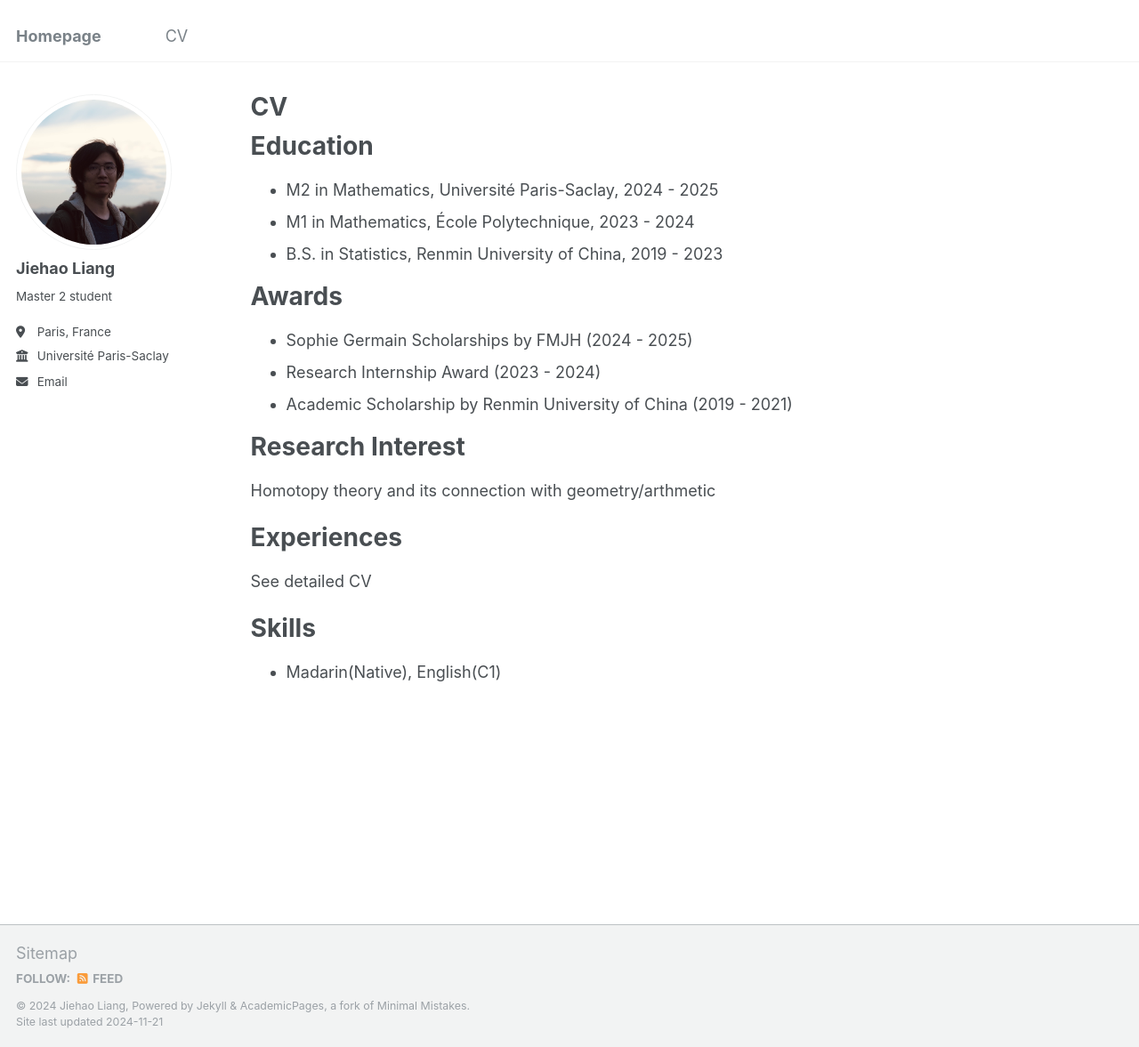
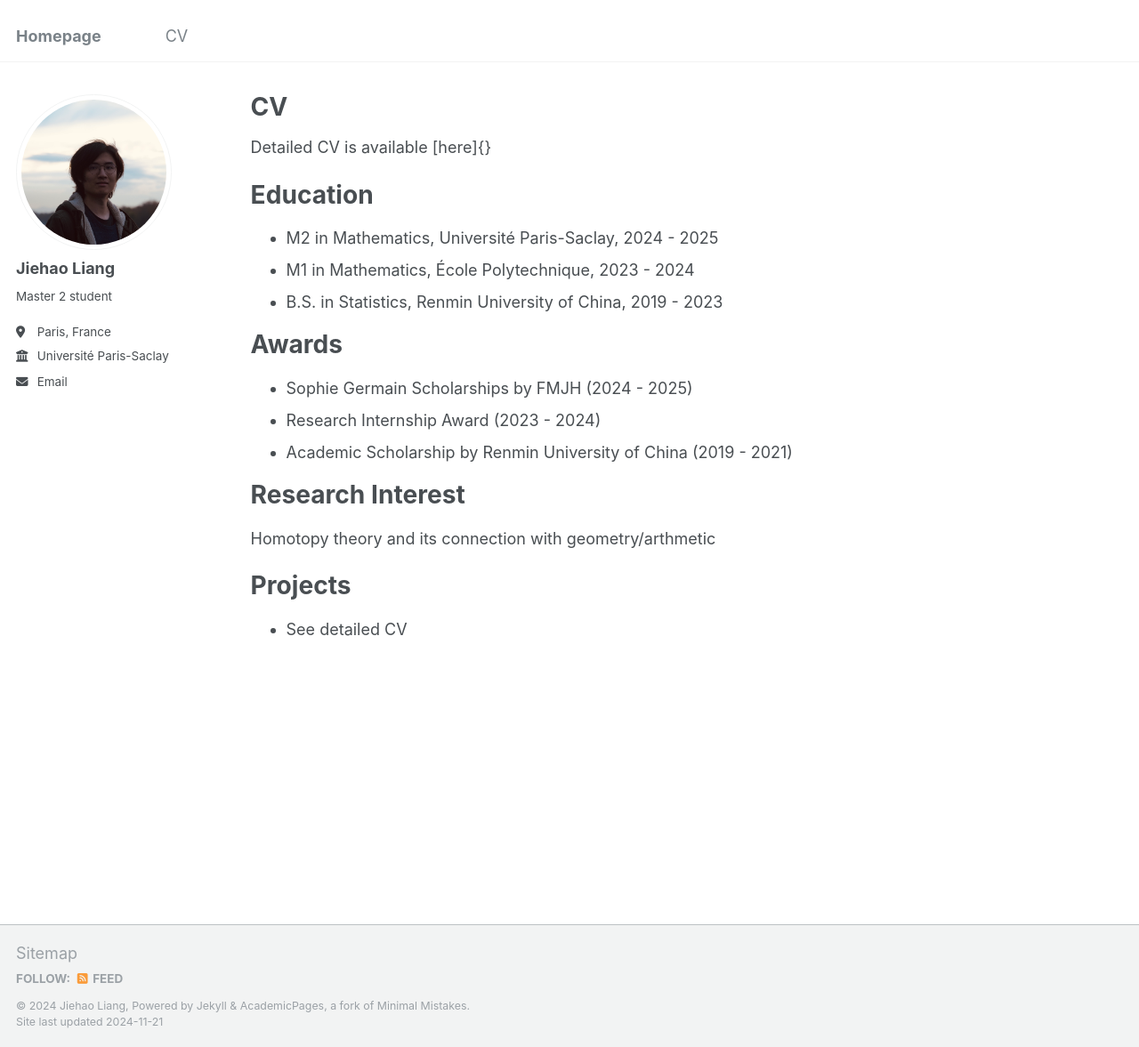
Before and after one commit to liangjiehao/liangjiehao.github.io, a Jekyll site: the page built from _pages/cv.md, in a window 1280 px wide and 1177 px high. Shown: the whole window at 89% size. Built offline with Jekyll 4.4.1, drawn with Linux system fonts in a browser that asks for light colours.

Commit message:
Update cv.md

```diff
--- a/_pages/cv.md
+++ b/_pages/cv.md
@@ -8,6 +8,8 @@ redirect_from:
 ---
 
 {% include base_path %}
+
+Detailed CV is available [here]{}
 
 Education
 ======
@@ -26,10 +28,6 @@ Research Interest
 Homotopy theory and its connection with geometry/arthmetic
 
 
-Experiences
+Projects
 ======
-See detailed CV
-
-Skills
-======
-* Madarin(Native), English(C1)
+* See detailed CV
```
